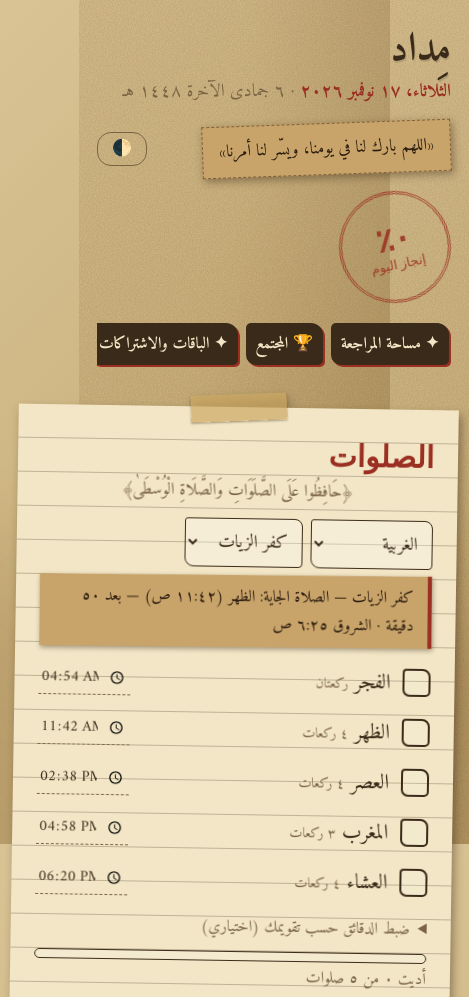
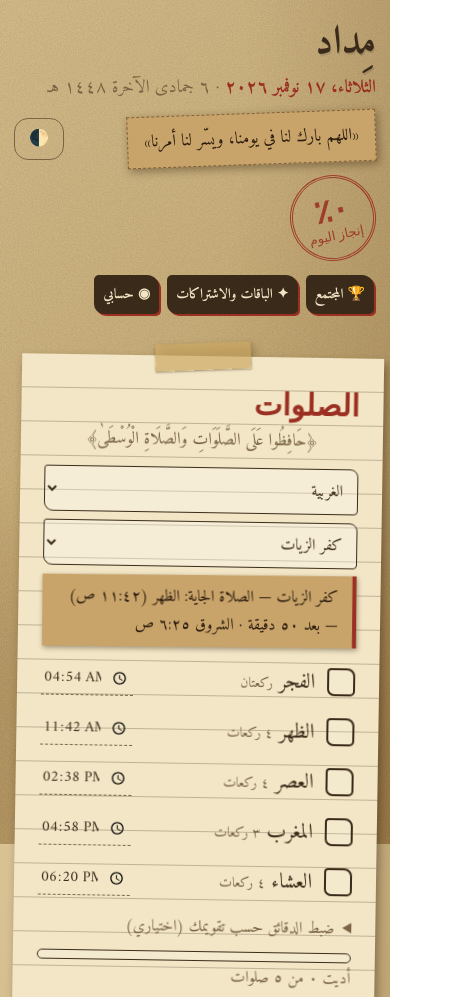
Before and after one commit to motazo55520-dotcom/midad, a plain HTML site: page index.html in a window 390 px wide. Shown: the top 997 px of the page, 469 px wide, since content can reach past the window. Drawn offline with nearby package versions, Linux system fonts and the light colour scheme; no server answers; a web font is replaced by a local one.

Commit message:
Improve consistent mobile layout across Midad

```diff
--- a/index.html
+++ b/index.html
@@ -197,6 +197,30 @@ h3{font-family:'Aref Ruqaa',serif;font-size:22px;margin:0 0 4px;color:var(--red)
 .about p,.about li{line-height:1.9}.about ul{padding-inline-start:22px;margin:0 0 10px}.about h4{margin:10px 0 0;font-size:19px;color:var(--ink)}.about p{margin:2px 0}
 </style>
 <meta name="theme-color" content="#d9c395"><meta name="mobile-web-app-capable" content="yes"><meta name="apple-mobile-web-app-capable" content="yes">
+<style id="midad-mobile-normalization">
+/* Midad mobile layout normalization */
+html{width:100%;max-width:100%;overflow-x:clip;-webkit-text-size-adjust:100%;text-size-adjust:100%}
+body{width:100%;max-width:100%;min-width:0;overflow-x:clip}
+*,*::before,*::after{box-sizing:border-box}
+img,svg,video,canvas,iframe{max-width:100%}
+button,input,select,textarea{max-width:100%;min-width:0}
+main,header,footer,section,article,nav,form,.wrap,.shell,.panel,.card{min-width:0}
+@media(max-width:700px){
+  .wrap,.shell,main{width:100%;max-width:100%;margin-left:auto;margin-right:auto;padding-left:14px;padding-right:14px}
+  header{max-width:100%;gap:10px}
+  h1{overflow-wrap:anywhere;line-height:1.25}
+  p,small,label,a,button{overflow-wrap:anywhere}
+  .row,.actions,.nav,.site-nav{max-width:100%;min-width:0;flex-wrap:wrap}
+  .grid,.fields,.form-grid,.cards{grid-template-columns:minmax(0,1fr)!important}
+  .panel,.card,.plan{width:100%;max-width:100%;min-width:0}
+  input,select,textarea{width:100%;font-size:16px}
+  button,.btn,.link{min-height:42px}
+}
+
+
+@media(max-width:700px){.site-nav{order:4;width:100%;overflow-x:visible;flex-wrap:wrap;justify-content:flex-start}.site-nav a{font-size:14px;padding:7px 9px}.grid{gap:18px}.wrap{padding-top:18px}.stamp{width:86px;height:86px}}
+.site-nav a[href="ai.html"]{display:none!important}
+</style>
 </head>
 <body>
 <noscript><p style="padding:20px;text-align:center">مِداد يحتاج تفعيل JavaScript في المتصفح ليعمل.</p></noscript>
```
